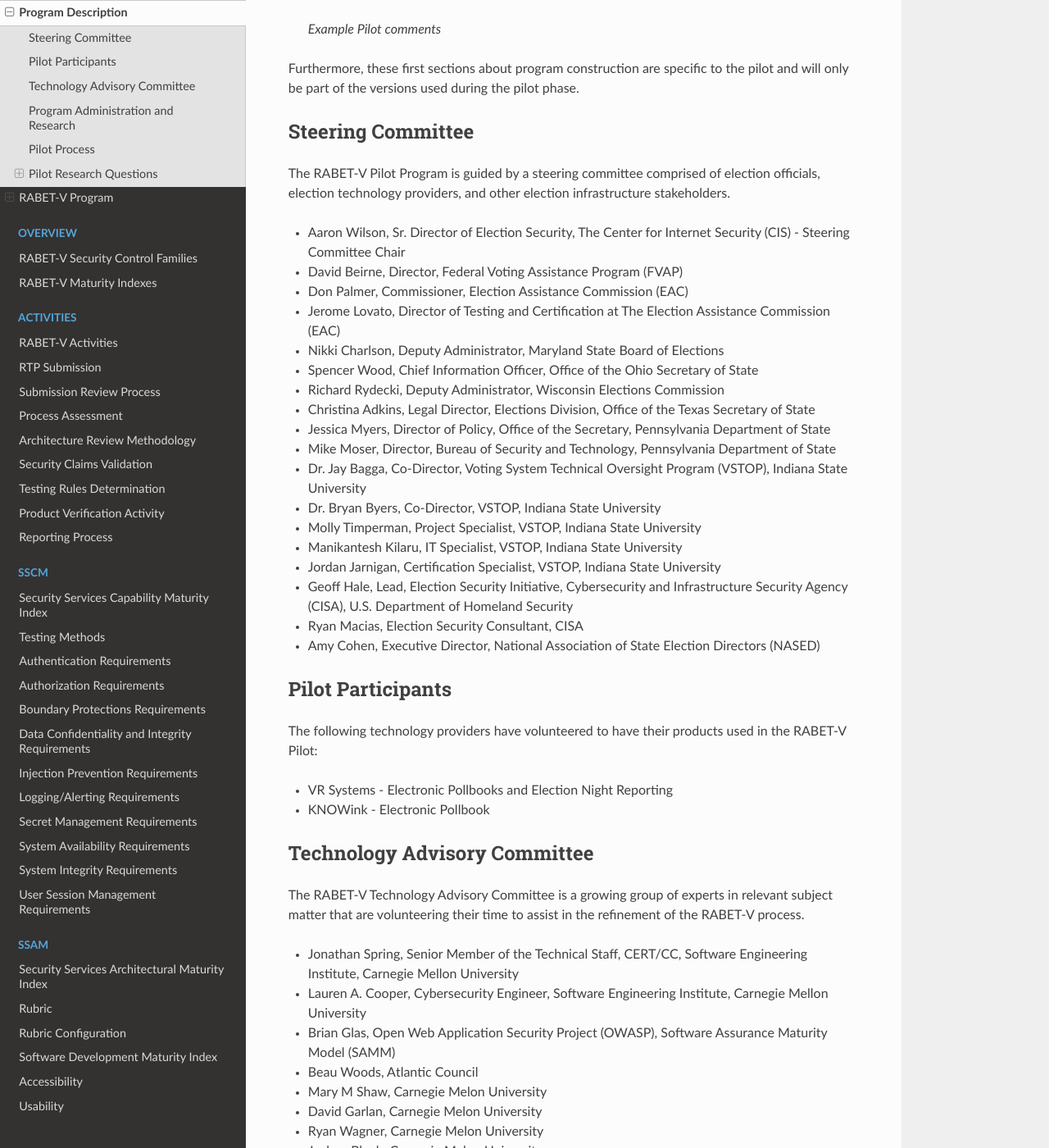
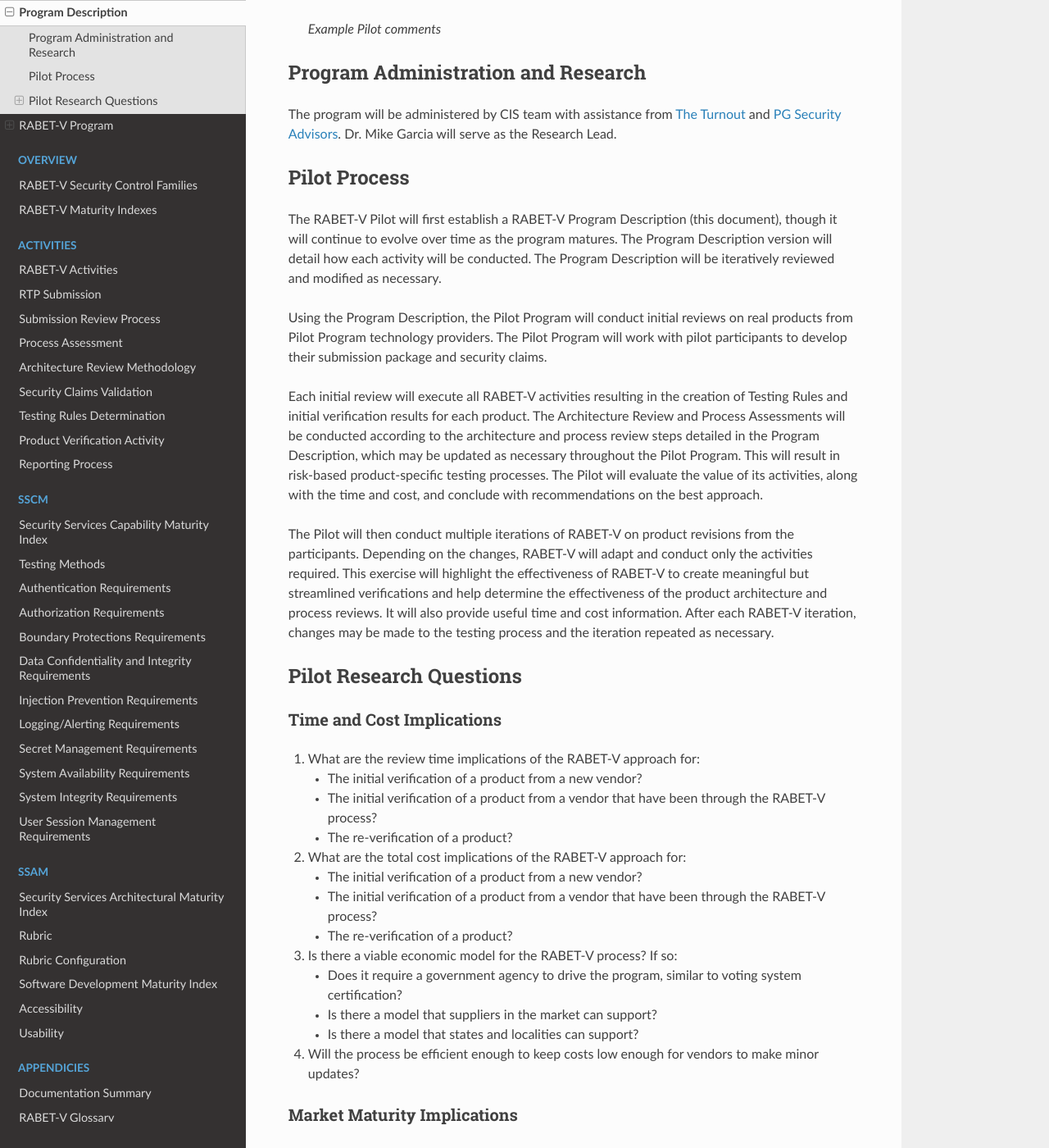
Before and after one commit to it-dept-cis/RABET-V-Pilot, a Sphinx documentation site: the page built from docs/source/README.md, in a window 1280 px wide and 1400 px high, scrolled down 304 px. Shown: the whole window at 82% size. Built offline with Sphinx 7.4.7 and the Read the Docs theme 2.0.0, drawn with Linux system fonts in a browser that asks for light colours; some of the changed text lies outside the part shown.

Commit message:
Update README.md

```diff
--- a/docs/source/README.md
+++ b/docs/source/README.md
@@ -1,95 +1,9 @@
 # Program Description
-*Last updated on 2021-11-05*
+*Last updated on 2022-9-12*
 
 This document is for use through the life of the RABET-V Program. This initial version will also inform the RABET-V Pilot Program which is a trial execution of the Program Description. As such, some sections have additional commentary specific to the pilot. These sections are marked in indented italics like the example below.
 
 > Example Pilot comments
-
-Furthermore, these first sections about program construction are specific to the pilot and will only be part of the versions used during the pilot phase.
-
-## Steering Committee
-
-The RABET-V Pilot Program is guided by a steering committee comprised of election officials, election technology providers, and other election infrastructure stakeholders.
-
-  - Aaron Wilson, Sr. Director of Election Security, The Center for Internet Security (CIS) - Steering Committee Chair
-
-  - David Beirne, Director, Federal Voting Assistance Program (FVAP)
-
-  - Don Palmer, Commissioner, Election Assistance Commission (EAC)
-
-  - Jerome Lovato, Director of Testing and Certification at The Election Assistance Commission (EAC)
-
-  - Nikki Charlson, Deputy Administrator, Maryland State Board of Elections
-
-  - Spencer Wood, Chief Information Officer, Office of the Ohio Secretary of State
-
-  - Richard Rydecki, Deputy Administrator, Wisconsin Elections Commission
-
-  - Christina Adkins, Legal Director, Elections Division, Office of the Texas Secretary of State
-
-  - Jessica Myers, Director of Policy, Office of the Secretary, Pennsylvania Department of State
-
-  - Mike Moser, Director, Bureau of Security and Technology, Pennsylvania Department of State
-
-  - Dr. Jay Bagga, Co-Director, Voting System Technical Oversight Program (VSTOP), Indiana State University
-
-  - Dr. Bryan Byers, Co-Director, VSTOP, Indiana State University
-
-  - Molly Timperman, Project Specialist, VSTOP, Indiana State University
-
-  - Manikantesh Kilaru, IT Specialist, VSTOP, Indiana State University
-
-  - Jordan Jarnigan, Certification Specialist, VSTOP, Indiana State University
-
-  - Geoff Hale, Lead, Election Security Initiative, Cybersecurity and Infrastructure Security Agency (CISA), U.S. Department of Homeland Security
-
-  - Ryan Macias, Election Security Consultant, CISA
-
-  - Amy Cohen, Executive Director, National Association of State Election Directors (NASED)
-
-## Pilot Participants
-
-The following technology providers have volunteered to have their
-products used in the RABET-V Pilot:
-
-  - VR Systems - Electronic Pollbooks and Election Night Reporting
-
-  - KNOWink - Electronic Pollbook
-
-
-## Technology Advisory Committee
-
-The RABET-V Technology Advisory Committee is a growing group of experts in relevant subject matter that are volunteering their time to assist in the refinement of the RABET-V process.
-
-  - Jonathan Spring, Senior Member of the Technical Staff, CERT/CC, Software Engineering 	Institute, Carnegie Mellon University
-
-  - Lauren A. Cooper, Cybersecurity Engineer, Software Engineering Institute, Carnegie Mellon University
-
-  - Brian Glas, Open Web Application Security Project (OWASP), Software Assurance Maturity Model (SAMM)
-
-  - Beau Woods, Atlantic Council
-
-  - Mary M Shaw, Carnegie Melon University
-
-  - David Garlan, Carnegie Melon University
-
-  - Ryan Wagner, Carnegie Melon University
-
-  - Joshua Bloch, Carnegie Melon University
-
-  - Daniel Plakosh, Carnegia Melon University
-
-  - Gema Howell, National Institute of Science and Technology (NIST)
-
-  - Mary Brady, NIST
-
-  - Gordon Gillerman, NIST
-
-  - Lisa Carnahan, NIST
-
-  - Peter A. Bloniarz, New York State Cyber Security Advisory Board
-
-  - Rob Gordon, Principal Technical Constultant Akamai
 
 ## Program Administration and Research
 
@@ -97,7 +11,7 @@
 
 ## Pilot Process
 
-The RABET-V Pilot will first establish a RABET-V Program Description (this document), though it will continue to evolve over time as the program matures. The Program Description version will detail how each activity will be conducted. The Program Description will be iteratively reviewed by the program Steering Committee and modified, as necessary.
+The RABET-V Pilot will first establish a RABET-V Program Description (this document), though it will continue to evolve over time as the program matures. The Program Description version will detail how each activity will be conducted. The Program Description will be iteratively reviewed and modified as necessary.
 
 Using the Program Description, the Pilot Program will conduct initial reviews on real products from Pilot Program technology providers. The Pilot Program will work with pilot participants to develop their submission package and security claims.
 
@@ -105,7 +19,6 @@
 
 The Pilot will then conduct multiple iterations of RABET-V on product revisions from the participants. Depending on the changes, RABET-V will adapt and conduct only the activities required. This exercise will highlight the effectiveness of RABET-V to create meaningful but streamlined verifications and help determine the effectiveness of the product architecture and process reviews. It will also provide useful time and cost information. After each RABET-V iteration, changes may be made to the testing process and the iteration repeated as necessary.
 
-> Due to time and budget constraints caused by COVID-19, the first pilot did not conduct iteration testing.
 
 ## Pilot Research Questions
 
```
